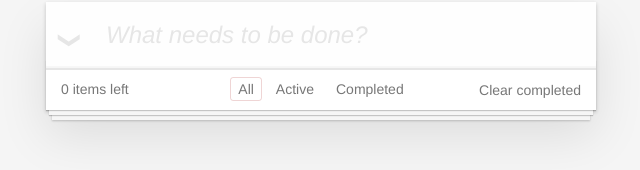
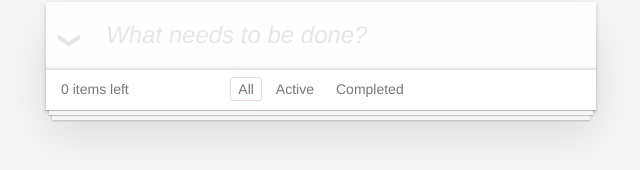
Before and after one commit to pferlito/todo-react, a React (Create React App) app: page / in a window 1280 px wide. Shown: the part 128-298 px from the top of the page, without its empty margins (319-959 px from the left). Built offline with nearby package versions, Linux system fonts and the light colour scheme.

Commit message:
Show/hide Clear completed.

```diff
--- a/src/App.js
+++ b/src/App.js
@@ -52,9 +52,17 @@ class App extends Component {
   };
 
   render() {
-    // get count of active items
-    const active = this.state.items.filter((el) => el.state === 'active');
-    const count = active.length;
+    // get count of active and completed items
+    let activeCount = 0;
+    let completedCount = 0;
+    this.state.items.forEach((el) => {
+      if (el.state === 'active') {
+        activeCount++;
+      } else {
+        completedCount++;
+      }
+    });
+
     return (
       <section className="todoapp">
         <Header list={this.state}
@@ -66,7 +74,8 @@ class App extends Component {
         />
         <Footer list={this.state}
           handleFilter={this.handleFilter}
-          count={count}
+          activeCount={activeCount}
+          completedCount={completedCount}
         />
       </section>
     )
--- a/src/Footer.js
+++ b/src/Footer.js
@@ -2,10 +2,13 @@ import React, { Component } from 'react';
 
 class Footer extends Component {
   render() {
-    const items = this.props.count === 1 ? 'item' : 'items';
+    const items = this.props.activeCount === 1 ? 'item' : 'items';
+    const completedStyle = {
+      display: this.props.completedCount ? 'block' : 'none'
+    };
     return (
       <footer className="footer">
-        <span className="todo-count">{this.props.count} {items} left</span>
+        <span className="todo-count">{this.props.activeCount} {items} left</span>
         <ul className="filters">
           <li>
             <a onClick={() => this.props.handleFilter('')} href="#/" className="selected">All</a>
@@ -17,7 +20,7 @@ class Footer extends Component {
             <a onClick={() => this.props.handleFilter('completed')} href="#/completed">Completed</a>
           </li>
         </ul>
-        <button className="clear-completed">Clear completed</button>
+        <button style={completedStyle} className="clear-completed">Clear completed</button>
       </footer>
     )
   }
```
